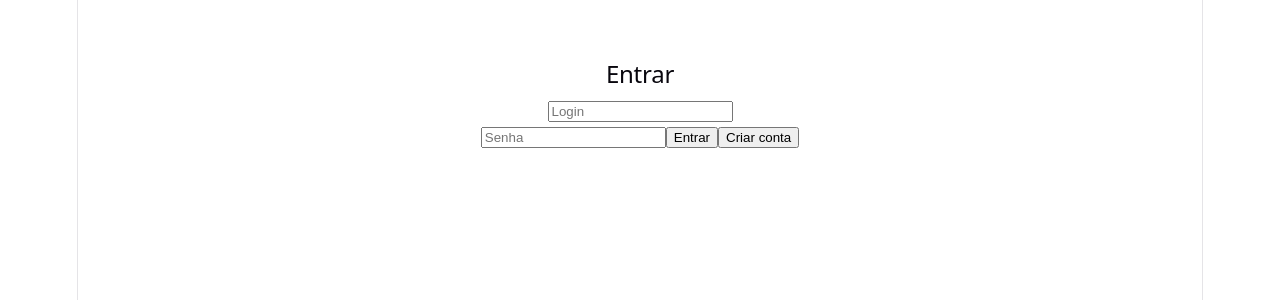
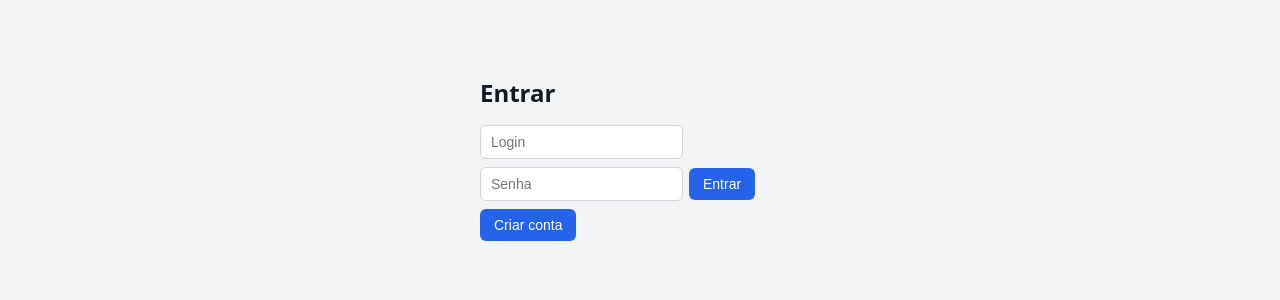
Before and after one commit to isadoraalvarenga/alugueldecarros, a React app in the folder frontend/: page / in a window 1280 px wide. Shown: the top 300 px of the page. Built offline with nearby package versions, Linux system fonts and the light colour scheme; the HTML template or start-up script is replaced by a standard one.

Commit message:
style: adiciona estilo inicial ao front-end

```diff
--- a/frontend/src/index.css
+++ b/frontend/src/index.css
@@ -1,111 +1,93 @@
 :root {
-  --text: #6b6375;
-  --text-h: #08060d;
-  --bg: #fff;
-  --border: #e5e4e7;
-  --code-bg: #f4f3ec;
-  --accent: #aa3bff;
-  --accent-bg: rgba(170, 59, 255, 0.1);
-  --accent-border: rgba(170, 59, 255, 0.5);
-  --social-bg: rgba(244, 243, 236, 0.5);
-  --shadow:
-    rgba(0, 0, 0, 0.1) 0 10px 15px -3px, rgba(0, 0, 0, 0.05) 0 4px 6px -2px;
-
-  --sans: system-ui, 'Segoe UI', Roboto, sans-serif;
-  --heading: system-ui, 'Segoe UI', Roboto, sans-serif;
-  --mono: ui-monospace, Consolas, monospace;
-
-  font: 18px/145% var(--sans);
-  letter-spacing: 0.18px;
-  color-scheme: light dark;
-  color: var(--text);
-  background: var(--bg);
-  font-synthesis: none;
-  text-rendering: optimizeLegibility;
-  -webkit-font-smoothing: antialiased;
-  -moz-osx-font-smoothing: grayscale;
-
-  @media (max-width: 1024px) {
-    font-size: 16px;
-  }
+  font-family: system-ui, "Segoe UI", Roboto, Arial, sans-serif;
+  color: #1f2937;
+  background: #f3f4f6;
 }
 
-@media (prefers-color-scheme: dark) {
-  :root {
-    --text: #9ca3af;
-    --text-h: #f3f4f6;
-    --bg: #16171d;
-    --border: #2e303a;
-    --code-bg: #1f2028;
-    --accent: #c084fc;
-    --accent-bg: rgba(192, 132, 252, 0.15);
-    --accent-border: rgba(192, 132, 252, 0.5);
-    --social-bg: rgba(47, 48, 58, 0.5);
-    --shadow:
-      rgba(0, 0, 0, 0.4) 0 10px 15px -3px, rgba(0, 0, 0, 0.25) 0 4px 6px -2px;
-  }
-
-  #social .button-icon {
-    filter: invert(1) brightness(2);
-  }
+* {
+  box-sizing: border-box;
 }
 
 body {
   margin: 0;
+  min-height: 100vh;
+  background: #f3f4f6;
 }
 
 #root {
-  width: 1126px;
-  max-width: 100%;
-  margin: 0 auto;
-  text-align: center;
-  border-inline: 1px solid var(--border);
-  min-height: 100svh;
-  display: flex;
-  flex-direction: column;
-  box-sizing: border-box;
+  padding: 16px;
 }
 
-h1,
-h2 {
-  font-family: var(--heading);
-  font-weight: 500;
-  color: var(--text-h);
+h2, h3 {
+  margin: 0 0 12px;
+  color: #111827;
 }
 
-h1 {
-  font-size: 56px;
-  letter-spacing: -1.68px;
-  margin: 32px 0;
-  @media (max-width: 1024px) {
-    font-size: 36px;
-    margin: 20px 0;
+input, select {
+  padding: 8px 10px;
+  margin: 4px 6px 4px 0;
+  border: 1px solid #d1d5db;
+  border-radius: 6px;
+  background: #ffffff;
+  color: #111827;
+  font-size: 14px;
+}
+
+input:focus, select:focus {
+  outline: 2px solid #93c5fd;
+  border-color: #3b82f6;
+}
+
+button {
+  padding: 8px 14px;
+  margin: 4px 6px 4px 0;
+  border: none;
+  border-radius: 6px;
+  background: #2563eb;
+  color: #ffffff;
+  font-size: 14px;
+  cursor: pointer;
+}
+
+button:hover {
+  background: #1d4ed8;
+}
+
+ul {
+  list-style: none;
+  padding: 0;
+  margin: 16px 0 0;
+}
+
+li {
+  padding: 10px 12px;
+  margin-bottom: 8px;
+  background: #ffffff;
+  border: 1px solid #e5e7eb;
+  border-radius: 8px;
+}
+
+li button {
+  padding: 4px 10px;
+  font-size: 12px;
+  background: #6b7280;
+}
+
+li button:hover {
+  background: #4b5563;
+}
+
+b {
+  color: #a40c53;
+}
+
+p {
+  margin: 8px 0;
+}
+
+@media (max-width: 600px) {
+  input, select {
+    width: 100%;
+    margin-right: 0;
   }
 }
-h2 {
-  font-size: 24px;
-  line-height: 118%;
-  letter-spacing: -0.24px;
-  margin: 0 0 8px;
-  @media (max-width: 1024px) {
-    font-size: 20px;
-  }
-}
-p {
-  margin: 0;
-}
-
-code,
-.counter {
-  font-family: var(--mono);
-  display: inline-flex;
-  border-radius: 4px;
-  color: var(--text-h);
-}
-
-code {
-  font-size: 15px;
-  line-height: 135%;
-  padding: 4px 8px;
-  background: var(--code-bg);
-}
```
